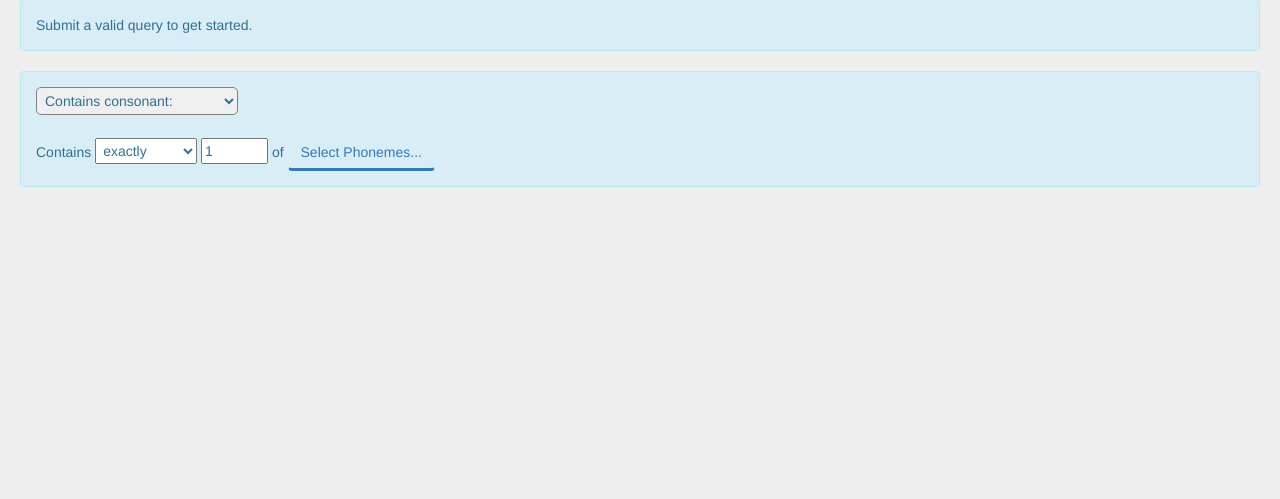
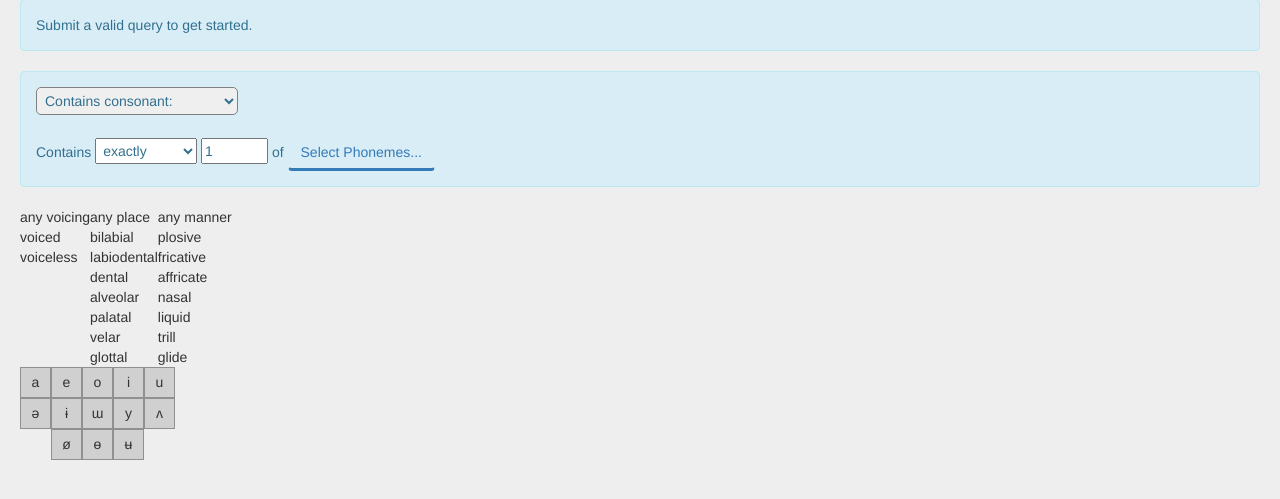
Before and after one commit to Kattusite/linguistics-db, a Flask app: page / in a window 1280 px wide. Shown: the part 145-644 px from the top of the page. Run offline with Flask 2, Linux system fonts and the light colour scheme; some libraries are stand-ins or nearby versions.

Commit message:
some work on the fancy selector gui

```diff
--- a/app/templates/front.html
+++ b/app/templates/front.html
@@ -236,6 +236,83 @@
       </table>
     </div>
 
+    <!-- Template for the consonant class selector. -->
+    <div id="ccbox-template">
+      <table>
+        <!-- tablebody automatically generated by cbox-gen.py -->
+        <tablebody>
+          <tr>
+            <td>any voicing</td>
+            <td>any place</td>
+            <td>any manner</td>
+          </tr>
+          <tr>
+            <td>voiced</td>
+            <td>bilabial</td>
+            <td>plosive</td>
+          </tr>
+          <tr>
+            <td>voiceless</td>
+            <td>labiodental</td>
+            <td>fricative</td>
+          </tr>
+          <tr>
+            <td></td>
+            <td>dental</td>
+            <td>affricate</td>
+          </tr>
+          <tr>
+            <td></td>
+            <td>alveolar</td>
+            <td>nasal</td>
+          </tr>
+          <tr>
+            <td></td>
+            <td>palatal</td>
+            <td>liquid</td>
+          </tr>
+          <tr>
+            <td></td>
+            <td>velar</td>
+            <td>trill</td>
+          </tr>
+          <tr>
+            <td></td>
+            <td>glottal</td>
+            <td>glide</td>
+          </tr>
+        </tablebody>
+      </table>
+    </div>
+
+    <!-- Template for the vowel class selector. -->
+    <div id="vcbox-template">
+      <table>
+        <!-- tablebody automatically generated by cbox-gen.py -->
+        <tablebody>
+          <tr>
+            <td><div id="vbox-a-template" class="pbox-label" onclick=handlePboxLabel(this)>a</div></td>
+            <td><div id="vbox-e-template" class="pbox-label" onclick=handlePboxLabel(this)>e</div></td>
+            <td><div id="vbox-o-template" class="pbox-label" onclick=handlePboxLabel(this)>o</div></td>
+            <td><div id="vbox-i-template" class="pbox-label" onclick=handlePboxLabel(this)>i</div></td>
+            <td><div id="vbox-u-template" class="pbox-label" onclick=handlePboxLabel(this)>u</div></td>
+          </tr>
+          <tr>
+            <td><div id="vbox-ə-template" class="pbox-label" onclick=handlePboxLabel(this)>ə</div></td>
+            <td><div id="vbox-ɨ-template" class="pbox-label" onclick=handlePboxLabel(this)>ɨ</div></td>
+            <td><div id="vbox-ɯ-template" class="pbox-label" onclick=handlePboxLabel(this)>ɯ</div></td>
+            <td><div id="vbox-y-template" class="pbox-label" onclick=handlePboxLabel(this)>y</div></td>
+            <td><div id="vbox-ʌ-template" class="pbox-label" onclick=handlePboxLabel(this)>ʌ</div></td>
+          </tr>
+          <tr>
+            <td><div class="pbox-label-empty"></div></td>
+            <td><div id="vbox-ø-template" class="pbox-label" onclick=handlePboxLabel(this)>ø</div></td>
+            <td><div id="vbox-ɵ-template" class="pbox-label" onclick=handlePboxLabel(this)>ɵ</div></td>
+            <td><div id="vbox-ʉ-template" class="pbox-label" onclick=handlePboxLabel(this)>ʉ</div></td>
+        </tablebody>
+      </table>
+    </div>
+
 
     <!--  -->
 
--- a/pbox-gen.py
+++ b/pbox-gen.py
@@ -1,3 +1,5 @@
+# A helper program that generates HTML for the phoneme selector tables
+
 from phonemes import VOWEL_GLYPHS, CONSONANT_GLYPHS
 
 PER_ROW = 5
```
Also changed, not shown: cbox-gen.py (added, +38 -0 lines), phonemes/consonants.py (+32 -1 lines).
